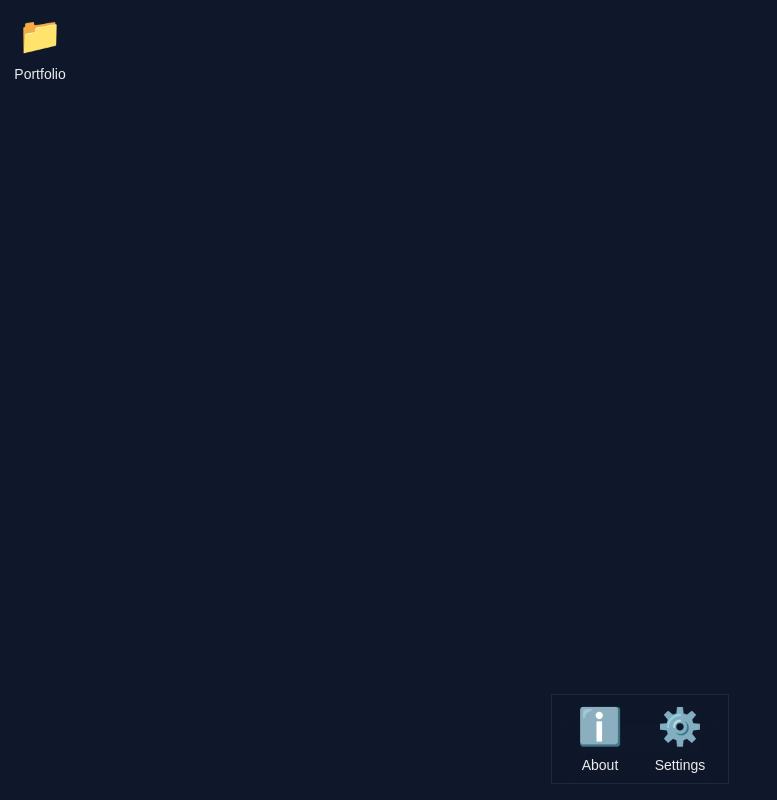
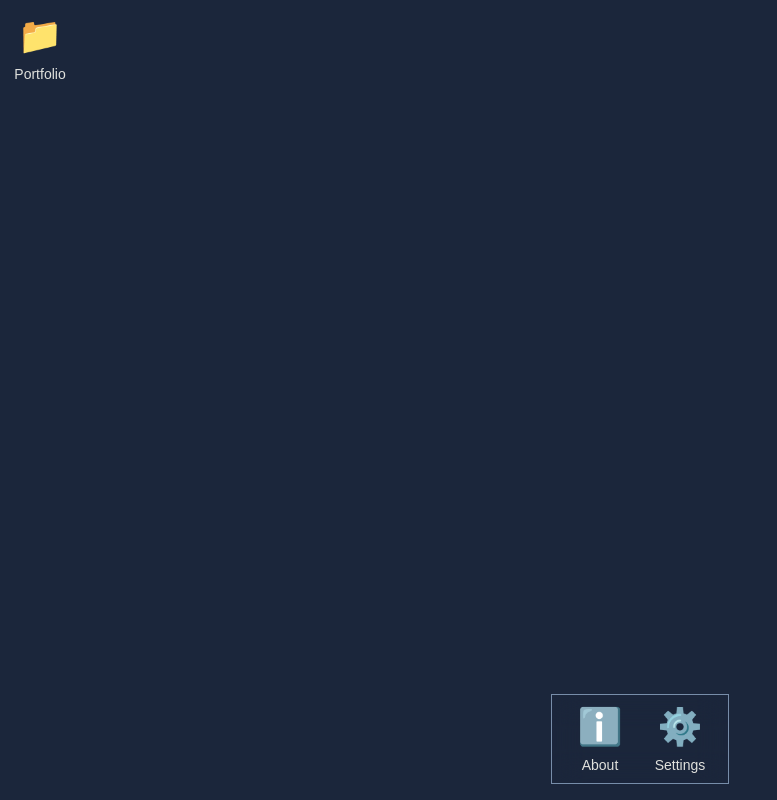
Before and after one commit to Johan-Melin/next-os, a Next.js app: page / in a window 1280 px wide. Shown: the whole page, without its empty margins (0-777 px from the left). Built offline with nearby package versions, Linux system fonts and the light colour scheme.

Commit message:
ui: update theme colors for better contrast

```diff
--- a/src/app/globals.css
+++ b/src/app/globals.css
@@ -1,11 +1,11 @@
 @import "tailwindcss";
 
 :root {
-  --background: #0f172a;
-  --foreground: #ededed;
-  --muted: #1e293b;
-  --muted-foreground: #bdbdbd;
-  --card: #424242;
+  --background: #1B263B;
+  --foreground: #E0E1DD;
+  --muted: #213A57;
+  --muted-foreground: #BDBDBD;
+  --card: #778DA9;
 }
 
 @theme inline {
--- a/src/components/Dock.tsx
+++ b/src/components/Dock.tsx
@@ -3,7 +3,7 @@ import { dockItems } from "@/config/desktop";
 
 export default function Dock() {
   return (
-    <div className="fixed bottom-4 left-1/2 transform -translate-x-1/2 flex justify-center items-end p-2 backdrop-blur-lg border border-muted">
+    <div className="fixed bottom-4 left-1/2 transform -translate-x-1/2 flex justify-center items-end p-2 backdrop-blur-lg border border-card">
       {dockItems.map((app) => (
         <DesktopIcon
           key={app.name}
```
